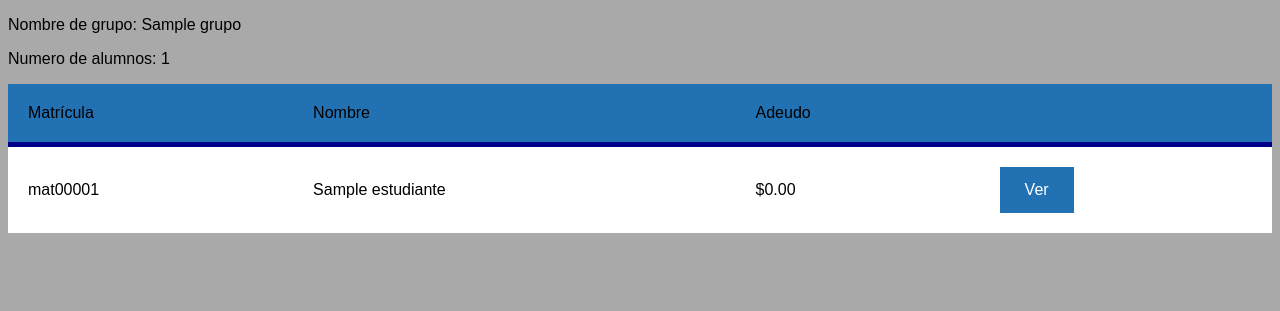
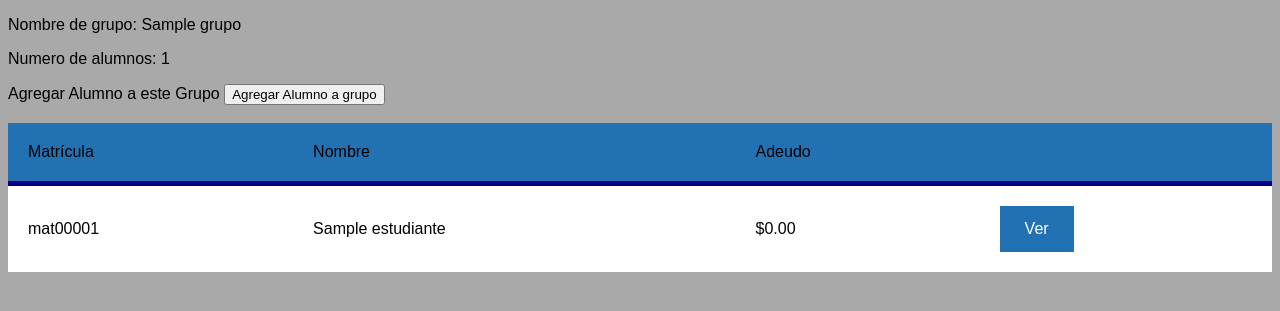
Before and after one commit to Rodolfohp96/CFCA, a Flask app: page /grupo/1 in a window 1280 px wide. Shown: the part 54-365 px from the top of the page. Run offline with Flask 2, Linux system fonts and the light colour scheme; tables that the repository leaves empty or names only in its code hold one stand-in row (values such as "Sample post"); some libraries are stand-ins or nearby versions.

Commit message:
boton agregar nuevo alumno

```diff
--- a/app.py
+++ b/app.py
@@ -36,7 +36,7 @@ def index():
     print(_info)
     return render_template('index.html', info = _info)
 
-@app.route('/AlumnoNuevo')
+@app.route('/AlumnoNuevo', methods = ['POST'])
 def alumno_nuevo():
     return render_template('AlumnoNuevo.html')
 
--- a/templates/group.html
+++ b/templates/group.html
@@ -2,6 +2,12 @@
 {% block body %}
     <p>Nombre de grupo: {{info.group}}</p>
     <p>Numero de alumnos: {{info.num}}
+    <form action="/AlumnoNuevo" method="POST">
+        <label>Agregar Alumno a este Grupo</label>
+        <button type="submit">
+            Agregar Alumno a grupo
+        </button>
+    </form><br>
     <table>
         <thead>
             <tr>
```
